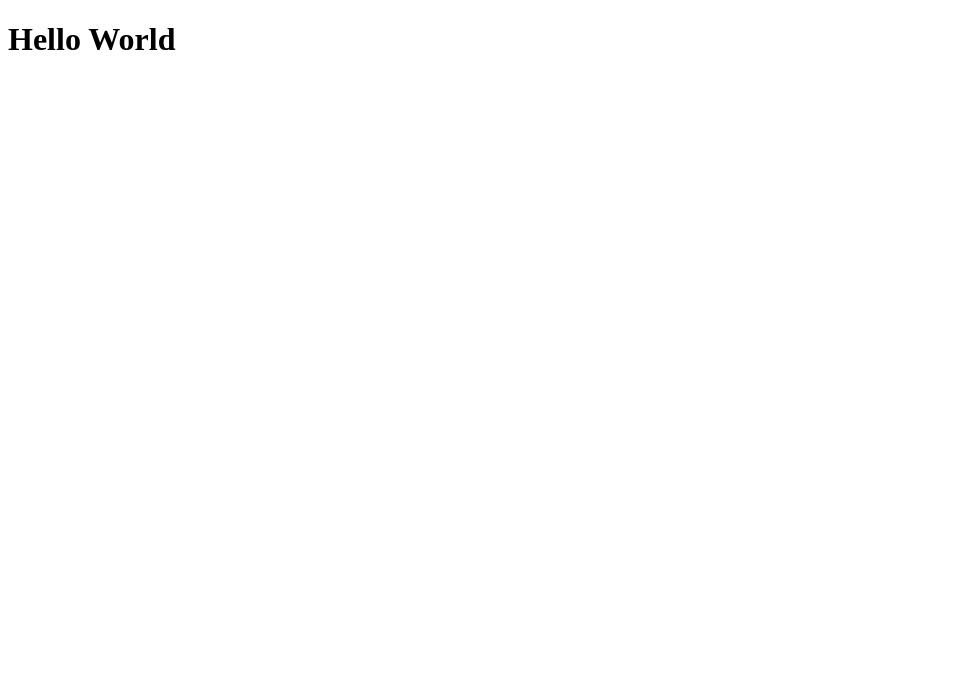
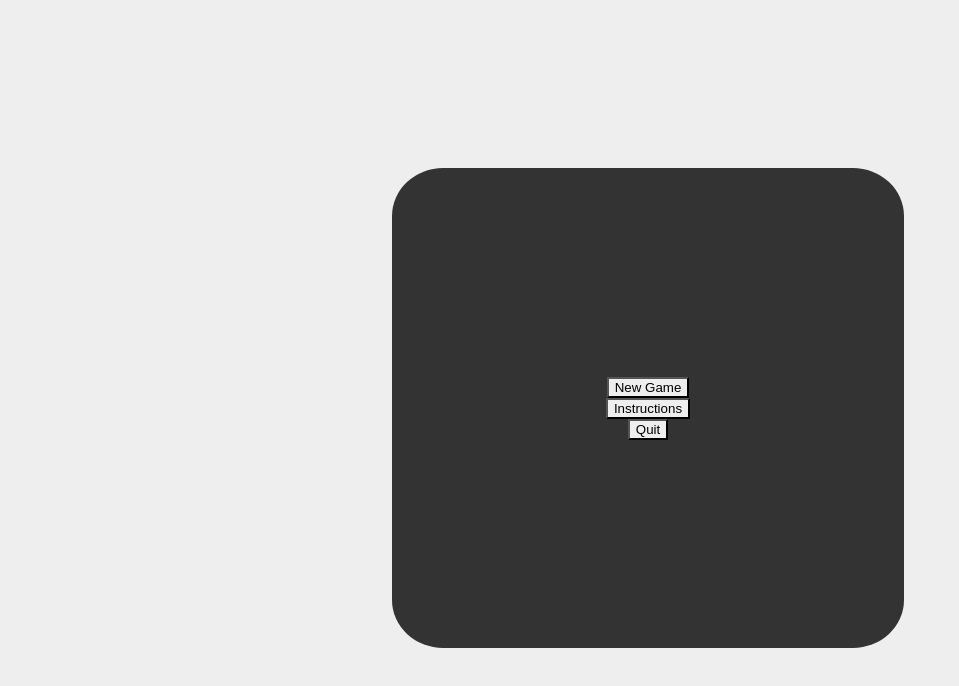
Before and after one commit to AndrxsQ/Projects, a React (Vite) app in the folder gamesProject/: page / in a window 1280 px wide. Shown: the top 686 px of the page, without its empty margins (0-959 px from the left). Built offline with nearby package versions, Linux system fonts and the light colour scheme.

Commit message:
Creating the Main Menu form

```diff
--- a/gamesProject/src/assets/App.jsx
+++ b/gamesProject/src/assets/App.jsx
@@ -1,7 +1,9 @@
+import { MainMenu } from "../components/MainMenu";
+
 export function App () {
     return (
-        <div>
-            <h1>Hello World</h1>
+        <div id="App">
+            <MainMenu></MainMenu>
         </div>
     )
 }
--- /dev/null
+++ b/gamesProject/src/components/MainMenu.jsx
@@ -0,0 +1,11 @@
+import { MenuOption } from "./MenuOption";
+
+export function MainMenu () {
+    return (
+        <form id="MainMenu">
+            <MenuOption text="New Game"></MenuOption>
+            <MenuOption text="Instructions"></MenuOption>
+            <MenuOption text="Quit"></MenuOption>
+        </form>
+    )
+}
--- /dev/null
+++ b/gamesProject/src/components/MenuOption.jsx
@@ -0,0 +1,5 @@
+export function MenuOption ({text}) {
+    return (
+        <button>{text}</button>
+    )
+}
--- /dev/null
+++ b/gamesProject/src/main.css
@@ -0,0 +1,23 @@
+* {
+    background-color: #eee;
+}
+
+#App {
+    display: flex;
+    justify-content: center;
+    align-items: center;
+    height: 100vh;
+    width: 100vw;
+}
+
+#MainMenu {
+    display: flex;
+    flex-direction: column;
+    justify-content: center;
+    align-items: center;
+    margin: 0 auto;
+    background-color: #333;
+    height: 60vh;
+    width: 40vw;
+    border-radius: 10%;
+}
--- a/gamesProject/src/main.jsx
+++ b/gamesProject/src/main.jsx
@@ -1,6 +1,7 @@
 import { StrictMode } from 'react'
 import { createRoot } from 'react-dom/client'
 import { App } from './assets/App.jsx'
+import "./main.css"
 
 createRoot(document.getElementById('root')).render(
   <App></App>
```
